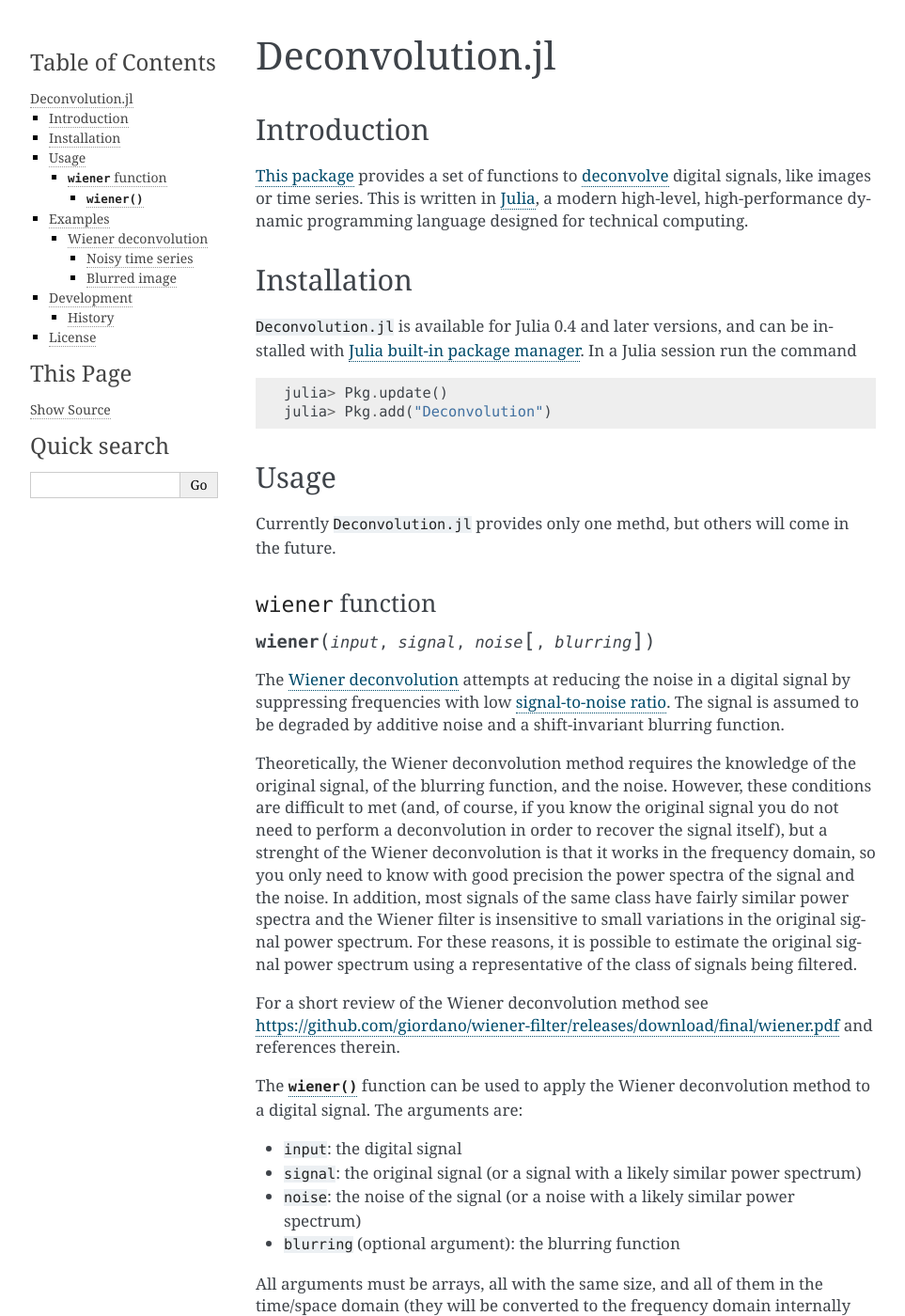
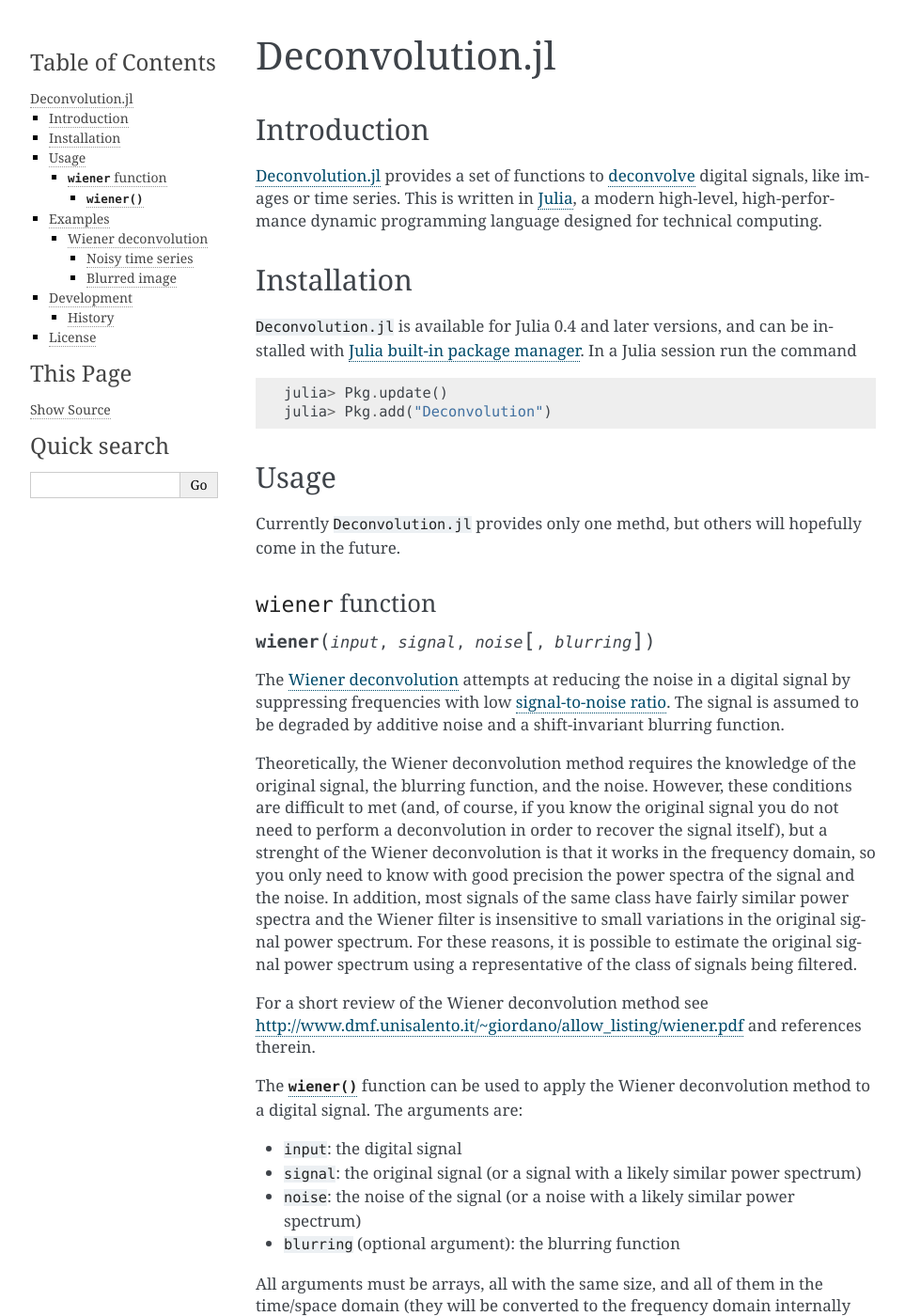
Before and after one commit to JuliaDSP/Deconvolution.jl, a Sphinx documentation site: the page built from doc/index.rst, in a window 1280 px wide and 1400 px high. Shown: the whole window at 94% size, without its empty margins (148-1111 px from the left). Built offline with Sphinx 7.4.7, drawn with Linux system fonts in a browser that asks for light colours; some of the changed lines change nothing that is shown; some of the changed text lies outside the part shown.

Commit message:
Some fixes to documentation

```diff
--- a/doc/index.rst
+++ b/doc/index.rst
@@ -4,8 +4,8 @@
 Introduction
 ------------
 
-`This package <https://github.com/giordano/Deconvolution.jl>`__ provides a set
-of functions to `deconvolve <https://en.wikipedia.org/wiki/Deconvolution>`__
+`Deconvolution.jl <https://github.com/JuliaDSP/Deconvolution.jl>`__ provides a
+set of functions to `deconvolve <https://en.wikipedia.org/wiki/Deconvolution>`__
 digital signals, like images or time series.  This is written in `Julia
 <http://julialang.org/>`__, a modern high-level, high-performance dynamic
 programming language designed for technical computing.
@@ -26,8 +26,8 @@
 Usage
 -----
 
-Currently ``Deconvolution.jl`` provides only one methd, but others will come in
-the future.
+Currently ``Deconvolution.jl`` provides only one methd, but others will
+hopefully come in the future.
 
 ``wiener`` function
 ~~~~~~~~~~~~~~~~~~~
@@ -42,7 +42,7 @@
 function.
 
 Theoretically, the Wiener deconvolution method requires the knowledge of the
-original signal, of the blurring function, and the noise.  However, these
+original signal, the blurring function, and the noise.  However, these
 conditions are difficult to met (and, of course, if you know the original signal
 you do not need to perform a deconvolution in order to recover the signal
 itself), but a strenght of the Wiener deconvolution is that it works in the
@@ -54,7 +54,7 @@
 of the class of signals being filtered.
 
 For a short review of the Wiener deconvolution method see
-https://github.com/giordano/wiener-filter/releases/download/final/wiener.pdf and
+http://www.dmf.unisalento.it/~giordano/allow_listing/wiener.pdf and
 references therein.
 
 The :func:`wiener` function can be used to apply the Wiener deconvolution method
@@ -108,18 +108,18 @@
    p = lombscargle(t, y, maximum_frequency=2, samples_per_peak=10)
    plot(freqpower(p)...)
 
-After plotting the periodogram you notice that it has three peaks, one for each
+After plotting the periodogram you notice that it has three peaks, one in each
 of the following intervals: :math:`[0, 0.5]`, :math:`[0.5, 1]`, :math:`[1,
 1.5]`.  Use the ``LombScargle.model`` function to create the best-fitting
 Lomb–Scargle model at the three best frequencies, that can be found with the
-``findmaxfreq`` (see the manual at http://lombscarglejl.readthedocs.io/ for more
-details):
+``findmaxfreq`` function (see the manual at http://lombscarglejl.readthedocs.io/
+for more details):
 
 .. code-block:: julia
 
     m1 = LombScargle.model(t, y, findmaxfreq(p, [0, 0.5])[1]) # first model
-    m2 = LombScargle.model(t, y, findmaxfreq(p, [0.5, 1])[1]) # first model
-    m3 = LombScargle.model(t, y, findmaxfreq(p, [1, 1.5])[1]) # first model
+    m2 = LombScargle.model(t, y, findmaxfreq(p, [0.5, 1])[1]) # second model
+    m3 = LombScargle.model(t, y, findmaxfreq(p, [1, 1.5])[1]) # third model
 
 Once you have these three frequencies, you can deconvolve ``y`` by feeding
 :func:`wiener` with a simple signal that is the sum of these three models:
@@ -140,8 +140,8 @@
 .. image:: wiener-time-series-recovered.png
 
 Note that the signal recovered with the Wiener deconvolution is generally a good
-improvement with respect to the best Lomb–Scargle model obtained using a few
-frequencies.
+improvement with respect to the best-fitting Lomb–Scargle model obtained using a
+few frequencies.
 
 With real-world data the Lomb–Scargle periodogram may not work as good as in
 this toy-example, but we showed a possible strategy to create a suitable signal
@@ -196,7 +196,7 @@
 Development
 -----------
 
-The package is developed at https://github.com/giordano/Deconvolution.jl.  There
+The package is developed at https://github.com/JuliaDSP/Deconvolution.jl.  There
 you can submit bug reports, propose new deconvolution methods with pull
 requests, and make suggestions.
 
@@ -204,7 +204,7 @@
 ~~~~~~~
 
 The ChangeLog of the package is available in `NEWS.md
-<https://github.com/giordano/Deconvolution.jl/blob/master/NEWS.md>`__ file in
+<https://github.com/JuliaDSP/Deconvolution.jl/blob/master/NEWS.md>`__ file in
 top directory.
 
 License
```
Also changed, not shown: 3 other files.
